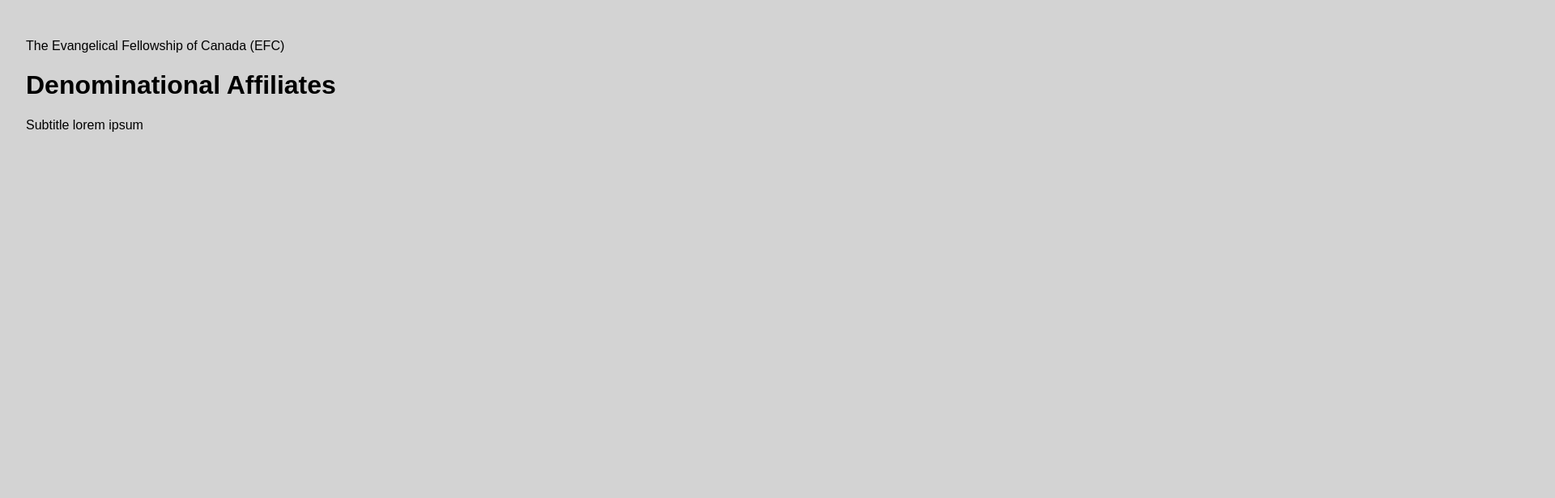
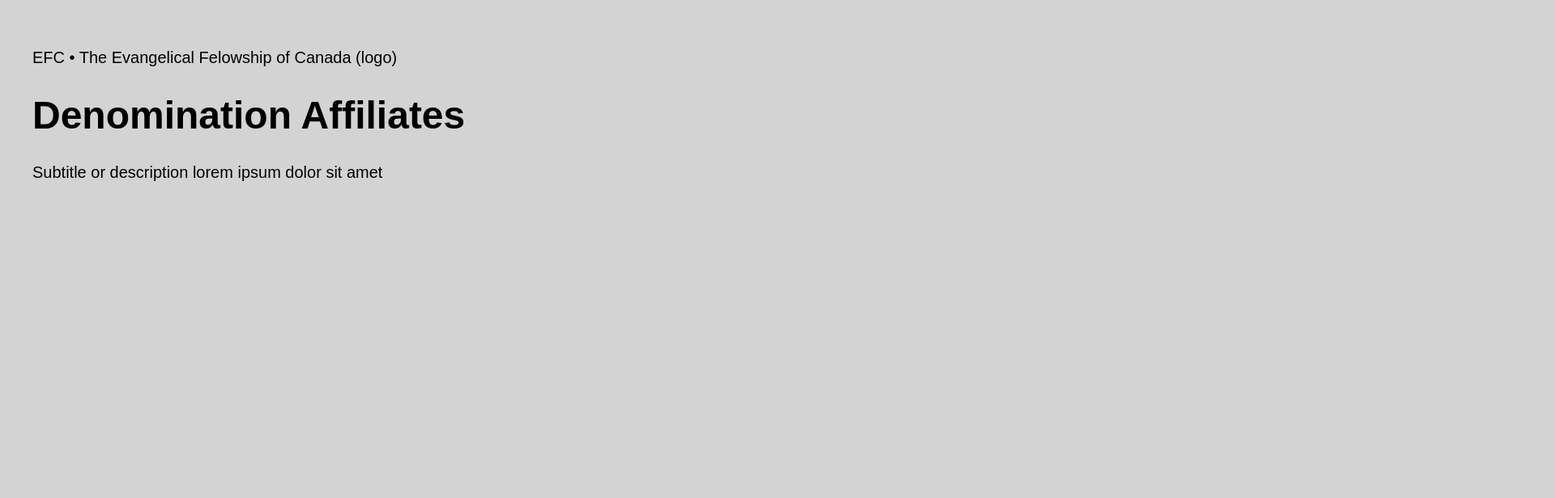
Before and after one commit to justin-chiu/efc-denom-affiliate-visualization, a plain HTML site: page index.html in a window 1280 px wide. Shown: the top 616 px of the page at 81% size, 1920 px wide, since content can reach past the window. Drawn offline with nearby package versions, Linux system fonts and the light colour scheme; no server answers.

Commit message:
v4.1
• minor changes

```diff
--- a/index.html
+++ b/index.html
@@ -12,17 +12,18 @@
 
 <body>
     <div id="denom-affiliate-viz">
+        <div id="viz-wrapper">
             <div id="viz-container">
                 <div id="viz-sidebar">
                     <div id="viz-sidebar-header">
-                    <p>The Evangelical Fellowship of Canada (EFC)</p>
-                    <h1>Denominational Affiliates</h1>
-                    <p>Subtitle lorem ipsum</p>
+                        <p>EFC • The Evangelical Felowship of Canada (logo)</p>
+                        <h1>Denomination Affiliates</h1>
+                        <p>Subtitle or description lorem ipsum dolor sit amet</p>
                     </div>
                     <div id="viz-sidebar-body">
                     </div>
                     <div id="viz-sidebar-footer">
-                    <p>Visualization by Justin Chiu</p>
+                        <p>Visualization by Justin Chiu • <a href="https://d3js.org" target="_blank">d3.js</a> • <a href="https://github.com/benborgers/opensheet" target="_blank">opensheet</a></p>
                     </div>
                 </div>
                 <div id="viz-chart">
@@ -31,6 +32,7 @@
                 </div>
             </div>
         </div>
+    </div>
     <script src="js/denom-viz-scripts.js"></script>
 </body>
 
--- a/sass/denom-viz-style.scss
+++ b/sass/denom-viz-style.scss
@@ -10,12 +10,24 @@ body {margin: 0;} // remove this for embed
 
 #denom-affiliate-viz
 {
+    font-size: 16px;
+    font-family: Arial, Helvetica, sans-serif;
+    position: relative;
+    // width: 100%;
+    // padding-top: 56.25%;
     width: 1920px;
     height: 1080px;
-    background-color: lightgrey;
-    padding: 2rem;
 
-    font-family: Arial, Helvetica, sans-serif;
+    #viz-wrapper
+    {
+        position: absolute;
+        top: 0;
+        left: 0;
+        width: 100%;
+        height: 100%;
+        background-color: lightgrey;
+        padding: 2.5rem;
+    }
 
     #viz-container
     {
@@ -56,4 +68,12 @@ body {margin: 0;} // remove this for embed
         fill-opacity: 0.5;
     }
 
+    h1 {
+        font-size: 3rem;
+    }
+
+    p {
+        font-size: 1.25rem;
+    }
+
 }
```
Also changed, not shown: css/denom-viz-style.css, 2 other files. Lines whose indentation alone changed are shown as unchanged.
